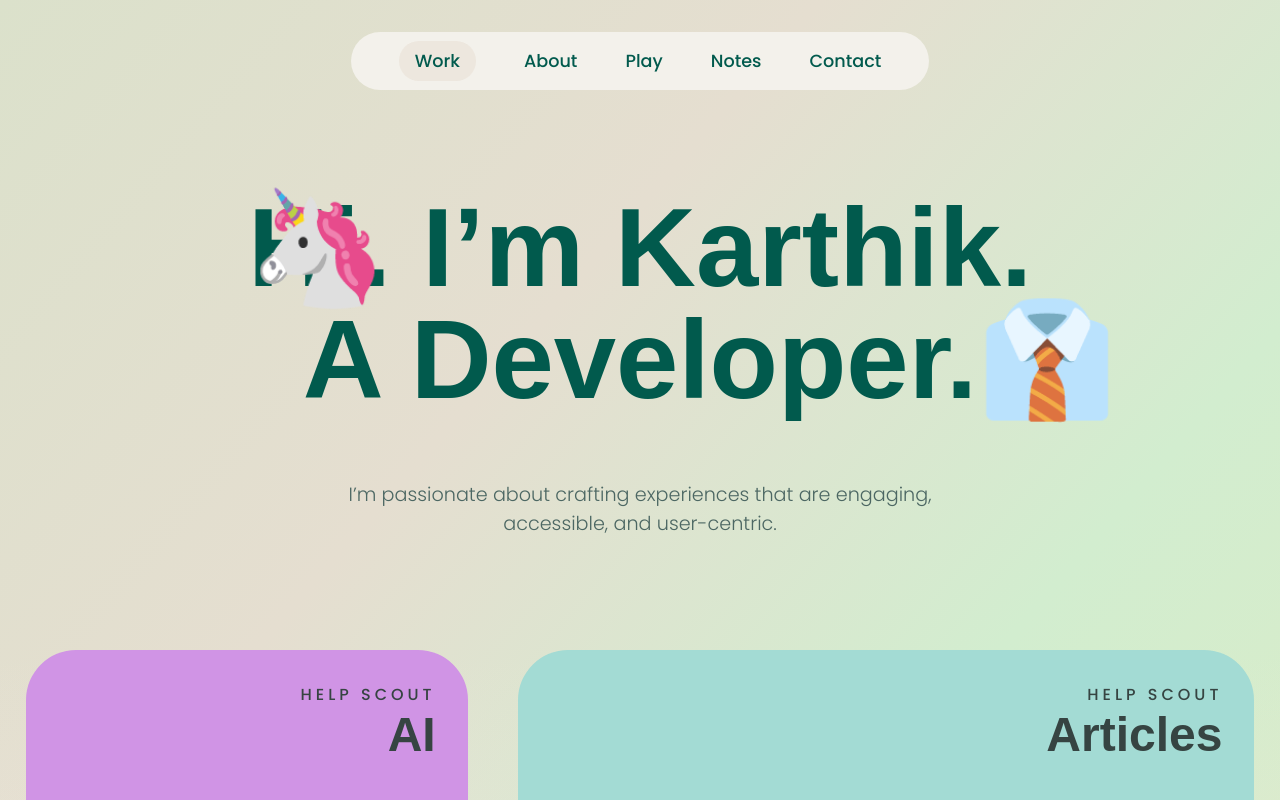
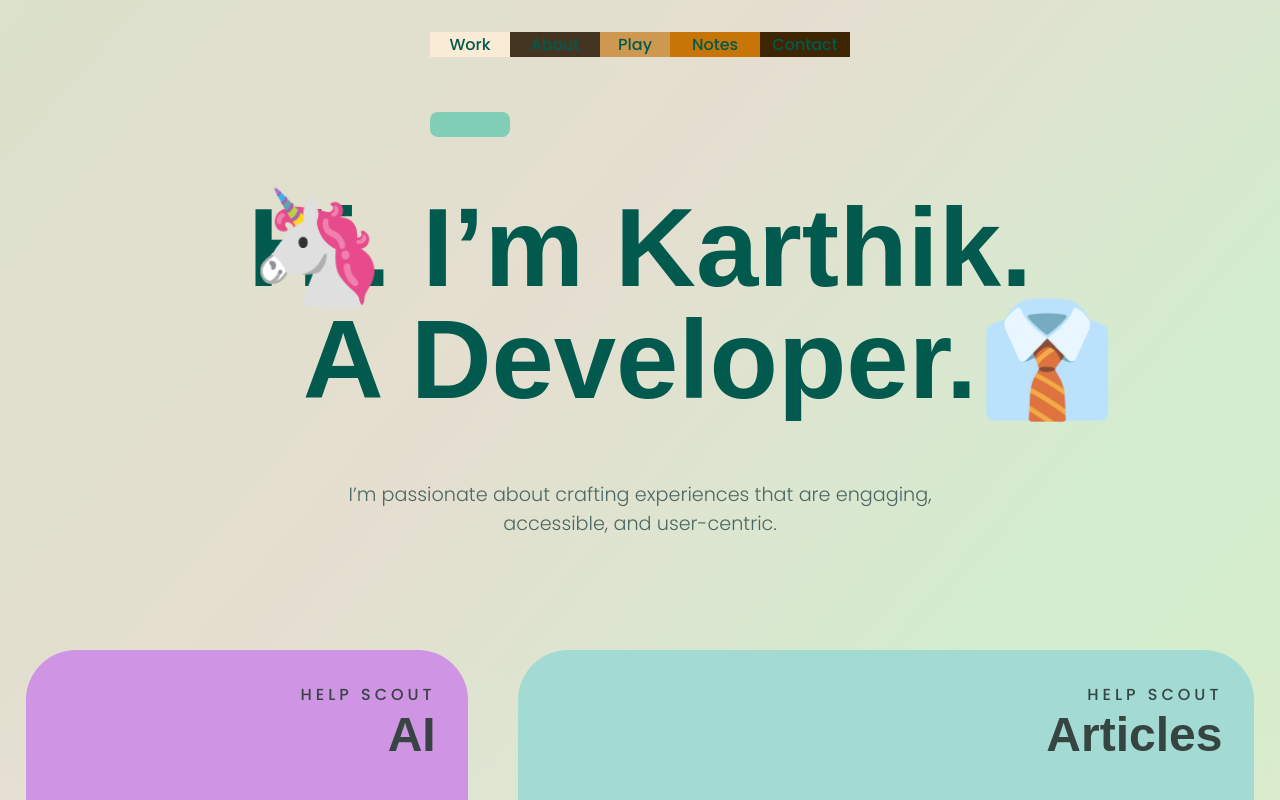
Before and after one commit to Karthik-Kahil/karthik-kahil-website, a React (Vite) app: page / in a window 1280 px wide. Shown: the top 800 px of the page. Built offline with nearby package versions, Linux system fonts and the light colour scheme; a web font is replaced by a local one.

Commit message:
components update

```diff
--- a/src/features/Footer/Footer.jsx
+++ b/src/features/Footer/Footer.jsx
@@ -16,7 +16,7 @@ const StyledFooter = styled.div`
 const FooterGrid = styled.footer`
   display: grid;
   grid-template-columns: 200px 1fr auto;
-  padding: 0 10%;
+  padding: 0 15%;
   background: var(--color-primary-footer);
 `;
 
--- a/src/features/Footer/FooterLinks.jsx
+++ b/src/features/Footer/FooterLinks.jsx
@@ -1,3 +1,4 @@
+import { Link } from "react-router-dom";
 import styled from "styled-components";
 
 const List = styled.li`
@@ -7,12 +8,15 @@ const List = styled.li`
   color: var(--color-primary-a30);
   line-height: 2.5rem;
   list-style: none;
-  cursor: pointer;
 `;
 
 // eslint-disable-next-line react/prop-types
 function FooterLinks({ children }) {
-  return <List>{children}</List>;
+  return (
+    <List>
+      <Link to="/">{children}</Link>
+    </List>
+  );
 }
 
 export default FooterLinks;
--- a/src/features/NavBar/NavBar.jsx
+++ b/src/features/NavBar/NavBar.jsx
@@ -4,33 +4,85 @@ import styled from "styled-components";
 const Nav = styled.nav`
   font-family: "Poppins", sans-serif;
   position: fixed;
+  width: 100%;
   top: 0;
   left: 0;
   display: flex;
   justify-content: center;
-  font-size: 1.1rem;
   padding-top: 2rem;
-  padding-bottom: 2rem;
-  z-index: 999;
-  width: 100%;
-  flex-flow: column nowrap;
-  justify-content: center;
-  align-items: center;
+  z-index: 2;
 `;
 
 const Ul = styled.ul`
   display: flex;
   flex-direction: row;
-  gap: 3rem;
   list-style: none;
+  text-align: center;
   background-color: var(--color-primary-nav);
-  padding: 1rem 3rem;
+  /* padding: 0.8rem 2rem; */
   border-radius: 50px;
+  position: relative;
 
-  .active {
-    background-color: var(--color-primary-main);
-    padding: 0.5rem 1rem;
-    border-radius: 50px;
+  .animation {
+    position: absolute;
+    height: 100%;
+    top: 80px;
+    z-index: 1;
+    background: #1abc9c7b;
+    border-radius: 8px;
+    width: 80px;
+    transition: all 0.5s ease 0s;
+  }
+
+  li:nth-child(1) {
+    width: 80px;
+    background-color: antiquewhite;
+  }
+
+  li:nth-child(2) {
+    background-color: #443522;
+    width: 90px;
+  }
+
+  li:nth-child(3) {
+    background-color: #cf9851;
+    width: 70px;
+  }
+
+  li:nth-child(4) {
+    background-color: #c87507;
+    width: 90px;
+  }
+
+  li:nth-child(5) {
+    background-color: #3e2504;
+    width: 90px;
+  }
+
+  .start-home,
+  li:nth-child(1):hover ~ .animation {
+    width: 80px;
+    left: 0px;
+  }
+
+  li:nth-child(2):hover ~ .animation {
+    width: 90px;
+    left: 80px;
+  }
+
+  li:nth-child(3):hover ~ .animation {
+    width: 70px;
+    left: 170px;
+  }
+
+  li:nth-child(4):hover ~ .animation {
+    width: 90px;
+    left: 240px;
+  }
+
+  li:nth-child(5):hover ~ .animation {
+    width: 90px;
+    left: 330px;
   }
 `;
 
@@ -53,6 +105,7 @@ function NavBar() {
         <li>
           <NavLink to={"/s"}>Contact</NavLink>
         </li>
+        <div className="animation start-home"></div>
       </Ul>
     </Nav>
   );
```
